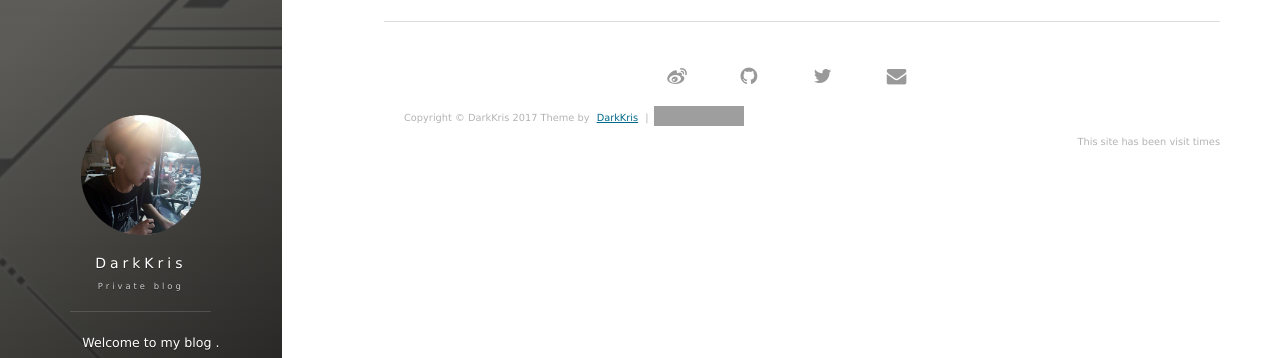
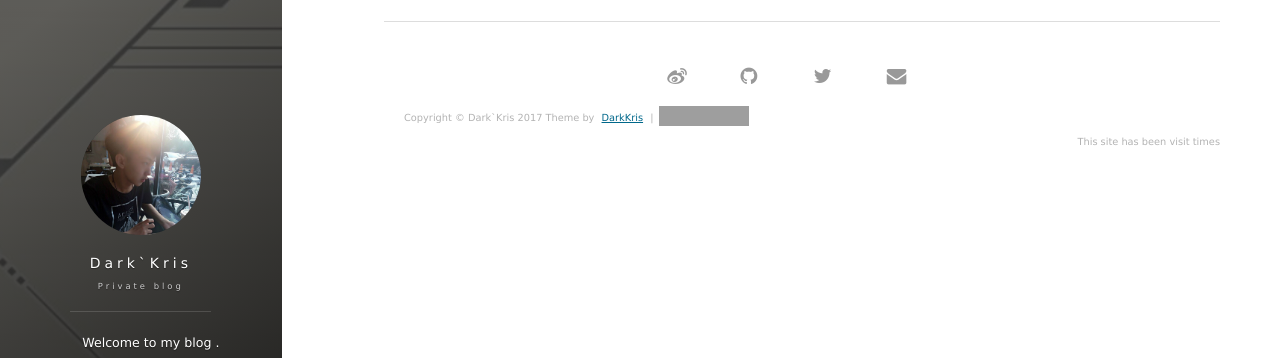
Before and after one commit to DeAntiWang/deantiwang.github.io, a Jekyll site: the page built from tags.html, in a window 1280 px wide. Shown: the part 173-531 px from the top of the page. Built offline with Jekyll 4.4.1, drawn with Linux system fonts in a browser that asks for light colours; nearby versions of some CDN libraries; comment, search, counter and statistics services are not loaded; grey boxes are pictures that could not be loaded.

Commit message:
change name

```diff
--- a/_config.yml
+++ b/_config.yml
@@ -1,9 +1,9 @@
 # Basic
-title: DarkKris
+title: Dark`Kris
 subtitle: Private blog
 description: Welcome to my blog .
 # 头像里面的标题
-avatarTitle: DarkKris
+avatarTitle: 王熠弘
 # 头像里面的描述
 avatarDesc: Reign in Hell
 #url: "http://darkkris.io"
```
